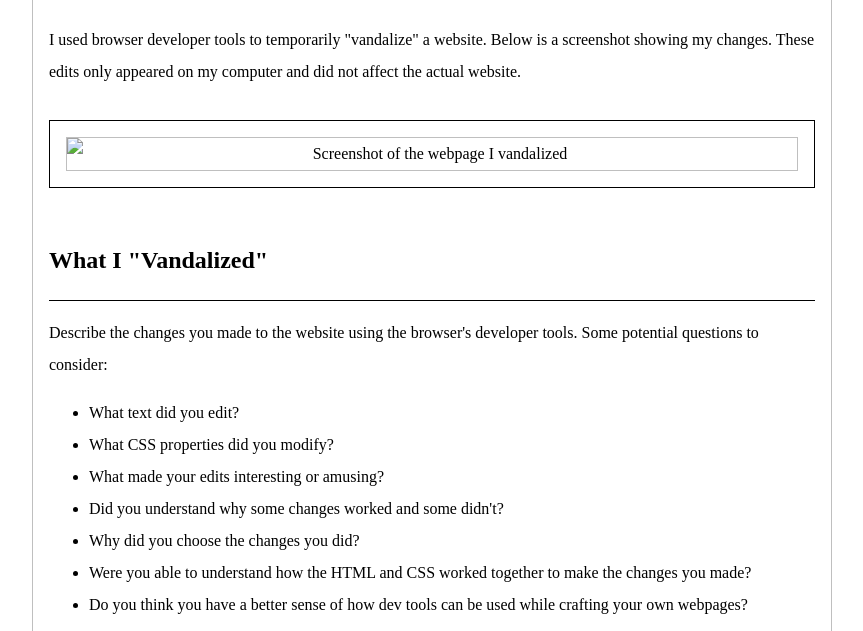
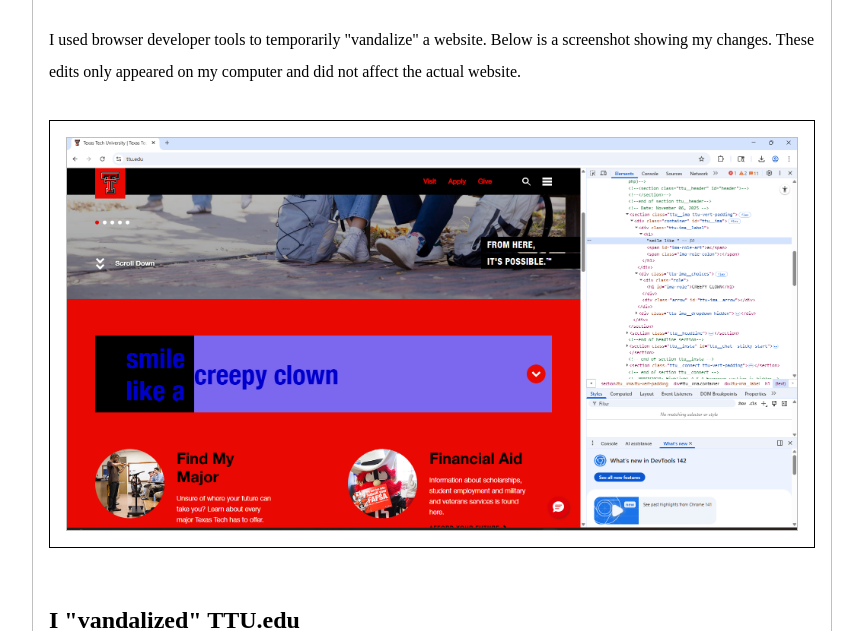
Before and after one commit to marina-a06/course-portfolio, a plain HTML site: page week-04-exercise01/index.html in a window 1280 px wide. Shown: the part 169-800 px from the top of the page, without its empty margins (208-1071 px from the left). Drawn offline with Linux system fonts and the light colour scheme.

Commit message:
updated week 4
forgot to save week 4 exercise

```diff
--- a/week-04-exercise01/index.html
+++ b/week-04-exercise01/index.html
@@ -23,21 +23,19 @@
                 Example: If your screenshot is named "apple-dot-com-but-with-papyrus-font.png", change the line to:
                 src="./apple-dot-com-but-with-papyrus-font.png"
             -->
-            <img src="./your-screenshot-name-goes-here.png" alt="Screenshot of the webpage I vandalized" />
+            <img src="./devtools-vandalism-screenshot.png.png" alt="Screenshot of the webpage I vandalized" />
         </div>
-        <h2>What I "Vandalized"</h2>
+        <h2>I "vandalized" TTU.edu</h2>
         <p>
-            Describe the changes you made to the website using the browser's developer tools. Some potential questions
-            to consider:
-        <ul>
-            <li>What text did you edit?</li>
-            <li>What CSS properties did you modify?</li>
-            <li>What made your edits interesting or amusing?</li>
-            <li>Did you understand why some changes worked and some didn't?</li>
-            <li>Why did you choose the changes you did?</li>
-            <li>Were you able to understand how the HTML and CSS worked together to make the changes you made?</li>
-            <li>Do you think you have a better sense of how dev tools can be used while crafting your own webpages?</li>
-        </ul>
+            I changed the main page catchy phrase at the top of the home page.  The text originally said "I am a prospective student"
+            After I made changes, the text read "Smile like a creepy clown".
+            I also changed the color of the text to blue from white and I changed the background color. I wanted the changes
+            to look obviously different from the web page using blue instead of red black or white.  I also wanted it to say
+            something silly and with halloween last week, I could only think of a creepy clown! While using devtools, I think
+            it is helping me have a better understanding of how HTML and CSS work together, but it does still look somewhat
+            intimidating in a good way.  I see there is so much more we can learn to design our own pages in the future and be
+            able to get very creative with it.
+
         </p>
     </main>
 </body>
```
Also changed, not shown: index.html (+2 -1 lines).
